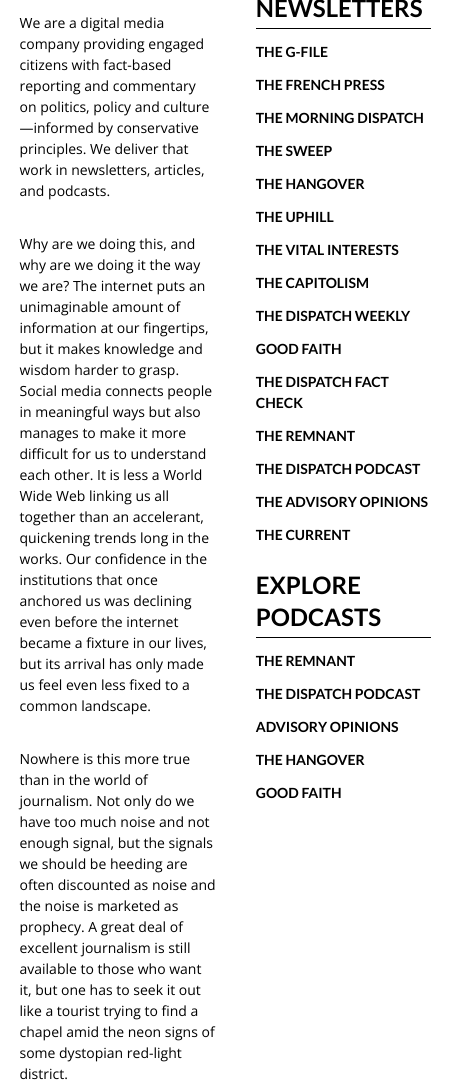
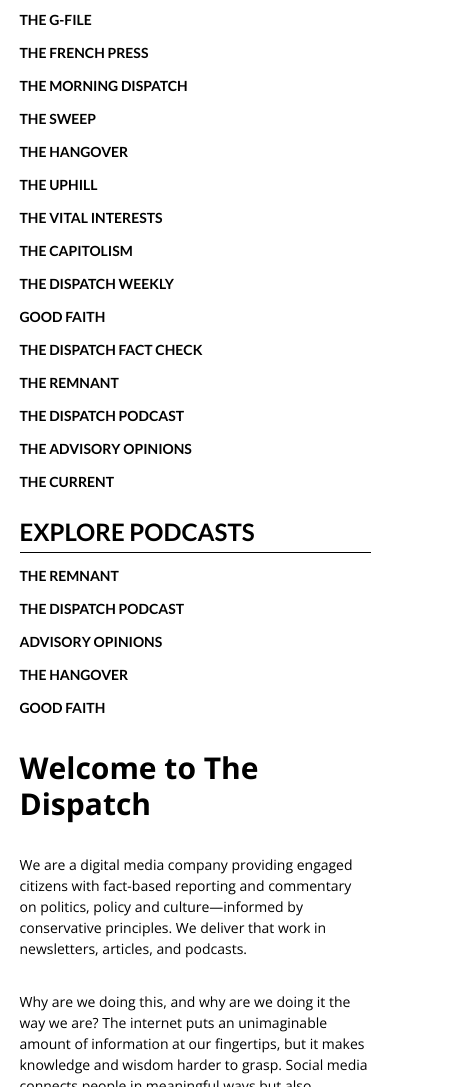
Before and after one commit to khaninshaldev/plain-chris-stirewalt, a website: page about.html in a window 390 px wide. Shown: the part 201-1288 px from the top of the page, 471 px wide, since content can reach past the window. Drawn offline with nearby package versions, Linux system fonts and the light colour scheme.

Commit message:
Update 2

```diff
--- a/about.html
+++ b/about.html
@@ -33,8 +33,8 @@
       </section>
     </header>
 
-    <main class="container grid grid-cols-[3fr_1fr]">
-      <section class="main-column-one">
+    <main class="container grid grid-cols-1 lg:grid-cols-[3fr_1fr]">
+      <section class="main-column-one order-2 lg:order-none">
         <section>
           <h1 class="text-3xl lg:text-6xl my-8">Welcome to The Dispatch</h1>
 
@@ -53,50 +53,50 @@
 
         </section>
 
-        <section class="my-14 py-14 border-t border-b">
+        <section class="my-14 py-14 border-t border-b text-[14px] md:text-base">
           <h2 class="mb-4 text-2xl lg:text-4xl">Careers</h2>
 
           <p>Click here to learn about working with The Dispatch.</p>
         </section>
 
-        <section class="mb-14">
+        <section class="mb-14 text-[14px] md:text-base">
           <h2 class="mb-4 text-2xl lg:text-4xl">Pitch Us</h2>
 
           <p>The Dispatch welcomes contributions from outside writers and experts. If you have an idea for a piece, please send us an email summarizing the topic and some specific angles you would like to cover to pitches@thedispatch.com. We cannot guarantee a personal response, but pitches will be forwarded to a staff editor.</p>
         </section>
       </section>
 
-      <section class="main-column-two px-10 font-lato font-bold uppercase">
+      <section class="font-lato font-bold uppercase main-column-two order-1 lg:order-none lg:px-10">
         <button class="mt-6 w-full">get 7 days free</button>
 
         <section class="mt-6 flex flex-col gap-3 text-[14px] md:text-base">
           <h3 class="text-2xl pb-1 border-b">Explore Newsletters</h3>
 
-          <p>The G-File</p>
-          <p>The French Press</p>
-          <p>The Morning Dispatch</p>
-          <p>The Sweep</p>
-          <p>The Hangover</p>
-          <p>The Uphill</p>
-          <p>The Vital Interests</p>
-          <p>The Capitolism</p>
-          <p>The Dispatch Weekly</p>
-          <p>Good Faith</p>
-          <p>The Dispatch Fact Check</p>
-          <p>The Remnant</p>
-          <p>The Dispatch Podcast</p>
-          <p>The Advisory Opinions</p>
-          <p>The Current</p>
+          <a class="hover:text-blue-300" href="#">The G-File</p>
+          <a class="hover:text-blue-300" href="#">The French Press</p>
+          <a class="hover:text-blue-300" href="#">The Morning Dispatch</p>
+          <a class="hover:text-blue-300" href="#">The Sweep</p>
+          <a class="hover:text-blue-300" href="#">The Hangover</p>
+          <a class="hover:text-blue-300" href="#">The Uphill</p>
+          <a class="hover:text-blue-300" href="#">The Vital Interests</p>
+          <a class="hover:text-blue-300" href="#">The Capitolism</p>
+          <a class="hover:text-blue-300" href="#">The Dispatch Weekly</p>
+          <a class="hover:text-blue-300" href="#">Good Faith</p>
+          <a class="hover:text-blue-300" href="#">The Dispatch Fact Check</p>
+          <a class="hover:text-blue-300" href="#">The Remnant</p>
+          <a class="hover:text-blue-300" href="#">The Dispatch Podcast</p>
+          <a class="hover:text-blue-300" href="#">The Advisory Opinions</p>
+          <a class="hover:text-blue-300" href="#">The Current</p>
         </section>
 
         <section class="mt-6 flex flex-col gap-3 text-[14px] md:text-base">
           <h3 class="text-2xl pb-1 border-b">Explore Podcasts</h3>
 
-          <p>The Remnant</p>
-          <p>The Dispatch Podcast</p>
-          <p>Advisory Opinions</p>
-          <p>The Hangover</p>
-          <p>Good Faith</p>
+          <a class="hover:text-blue-300" href="#">The Remnant</p>
+          <a class="hover:text-blue-300" href="#">The Dispatch Podcast</p>
+          <a class="hover:text-blue-300" href="#">Advisory Opinions</p>
+          <a class="hover:text-blue-300" href="#">The Hangover</p>
+          <a class="hover:text-blue-300" href="#">Good Faith</p>
         </section>
       </section>
     </main>
--- a/src/styles/global.css
+++ b/src/styles/global.css
@@ -9,10 +9,6 @@
     @apply font-open font-normal;
   }
 
-  button {
-    @apply font-lato font-bold;
-  }
-
   h1,
   h2,
   h3 {
@@ -20,7 +16,7 @@
   }
 
   button {
-    @apply font-bold uppercase px-[24px] py-[6px] min-w-max rounded bg-blue-300 text-white hover:bg-blue-200;
+    @apply font-lato font-bold uppercase px-[24px] py-[6px] min-w-max rounded bg-blue-300 text-white hover:bg-blue-200;
   }
 }
 
```
Also changed, not shown: articles.html (+6 -7 lines), index.html (+2 -2 lines), dist/output.css.
